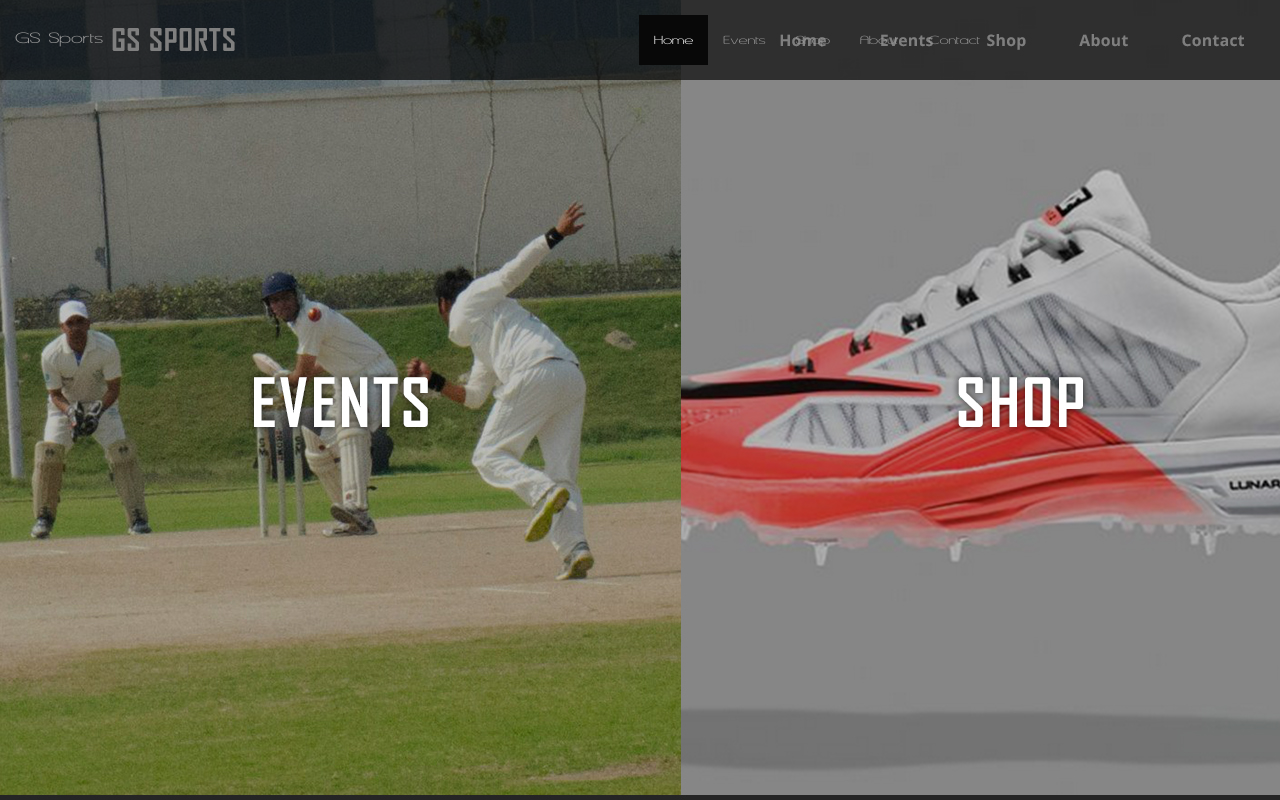
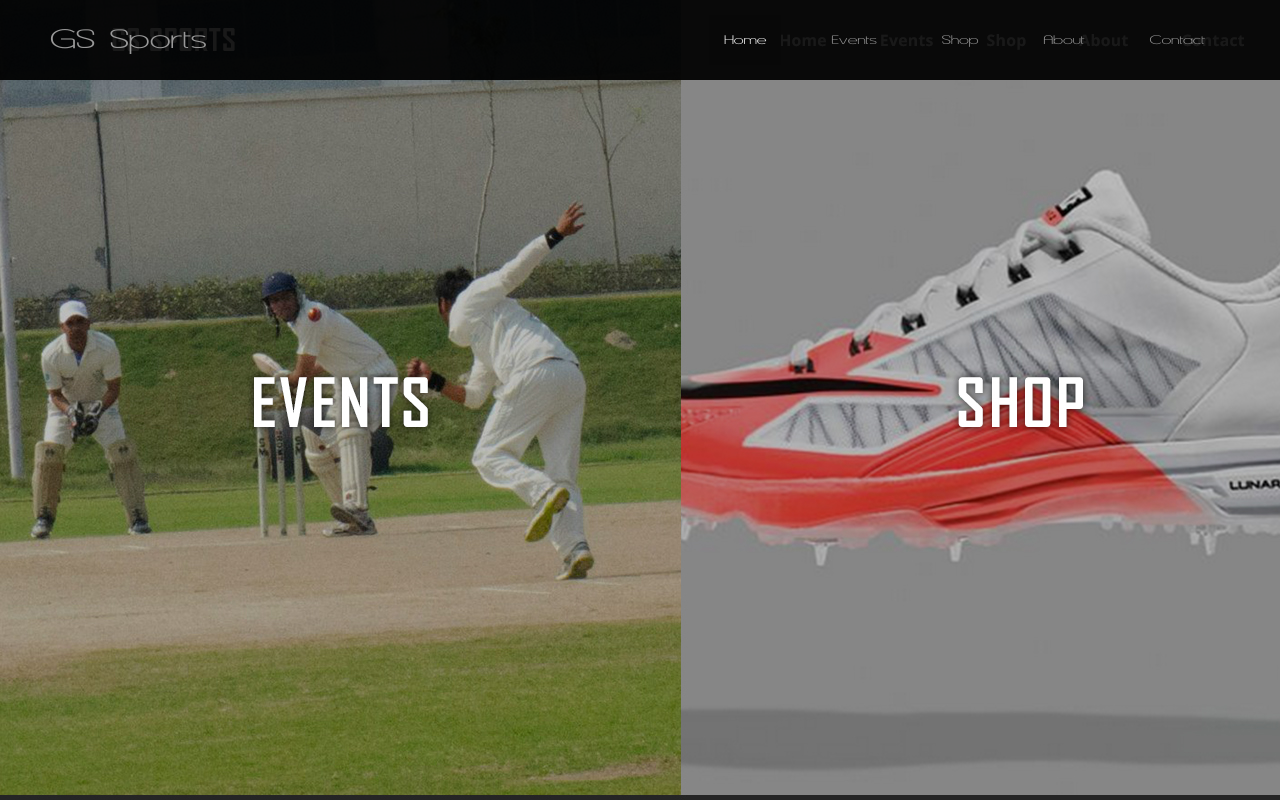
Before and after one commit to vishivish18/gssports, a plain HTML site: page index.html in a window 1280 px wide. Drawn offline with nearby package versions, Linux system fonts and the light colour scheme; files whose address does not match are found by name.

Commit message:
Menubar matched, font issue remains

```diff
--- a/includes/css/styles.css
+++ b/includes/css/styles.css
@@ -14,27 +14,53 @@ Notes:	 Hand coded for Udemy.com
     src: url(includes/fonts/GSFONTT.ttf);
 }
 
-body{
-     font-family: "newFont", sans-serif!important;
+body
+{
+
+	font-size:20px;
+    font-family: 'newFont', sans-serif!important;
     -webkit-font-smoothing: antialiased;
     text-rendering: optimizeLegibility;
+    overflow-x: hidden;
 
 }
+/*///////////////////////////////////////*/
+/*////////// Navigation /////////////////*/
+/*///////////////////////////////////////*/
+.navbar
+{
 
-
-
-.navbar{
-    background-color: rgba(0, 0, 0, 0.5);
+	border:none;
+    background-color: rgba(0, 0, 0, 0.9);
     min-height: 80px;
-    padding-top:15px;
-    padding-right:285px;
+    padding-right:25px;
+}
+.navbar-brand{
+font-size: 32px;
+margin-top: 15px;
 
 }
+.navbar-nav
+{
+	margin-top: 15px;
+    font-size: 15px;
+}
 
-.navbar-brand{
-    color: white;
+.navbar-nav>li
+{
+	padding-left: 35px;
+}
 
+.navbar-toggle
+{
+	margin-top:20px;
 }
+
+.navbar-collapse
+{
+	border:none;
+}
+
 
 /* --------------------------------------
    Layout
```
